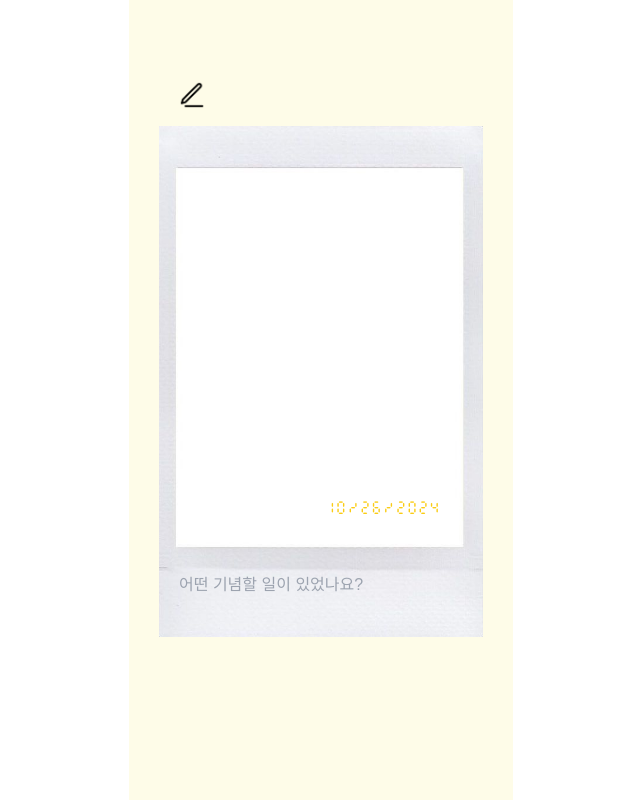
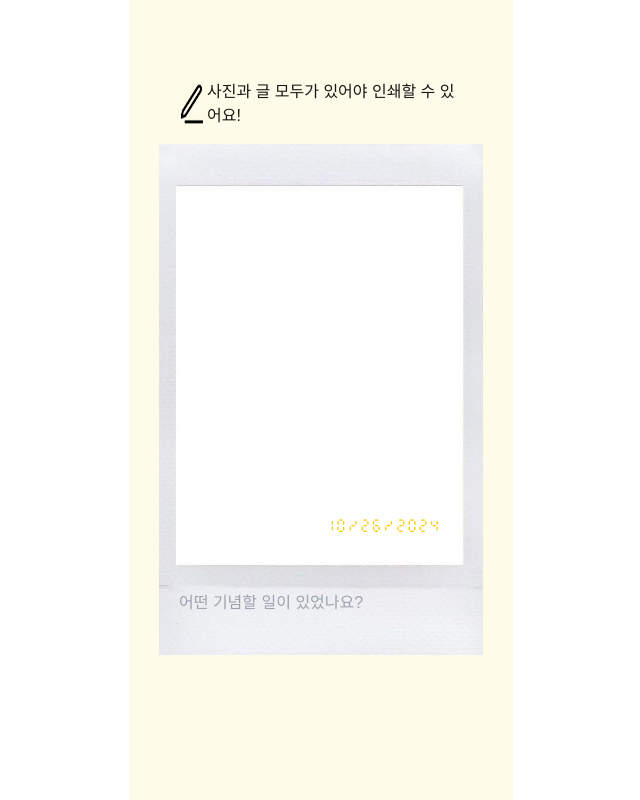
Before and after one commit to biyamn/polaroid, a Next.js app: page / in a window 1280 px wide. Shown: the whole page, without its empty margins (319-959 px from the left). Built offline with nearby package versions, Linux system fonts and the light colour scheme; no server answers; a web font is replaced by a local one.

Commit message:
feat: 인쇄조건 설명 추가

```diff
--- a/src/app/components/PrintAndEditBar.tsx
+++ b/src/app/components/PrintAndEditBar.tsx
@@ -29,6 +29,7 @@ const PrintAndEditBar = ({
 
   const handleDownloadImage = async () => {
     setIsLoading(true);
+
     try {
       // Supabase storage에 이미지 파일 업로드
       const { data, error } = await supabase.storage
@@ -94,7 +95,7 @@ const PrintAndEditBar = ({
         className="cursor-pointer"
         onClick={handleClickEdit}
       />
-      {(uploadedImageUrl || text) && (
+      {uploadedImageUrl && text ? (
         <Image
           src="/print.png"
           alt="인쇄"
@@ -103,6 +104,8 @@ const PrintAndEditBar = ({
           className="cursor-pointer downloadButton"
           onClick={handleDownloadImage}
         />
+      ) : (
+        <>사진과 글 모두가 있어야 인쇄할 수 있어요!</>
       )}
     </div>
   );
```
